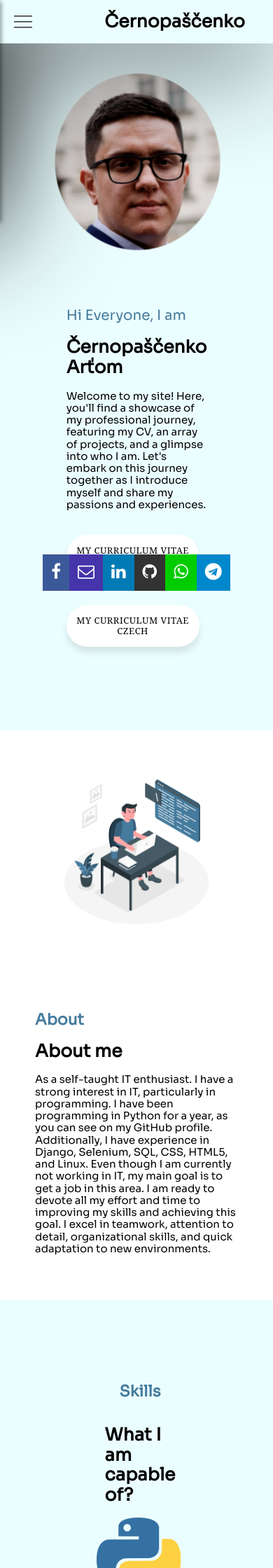
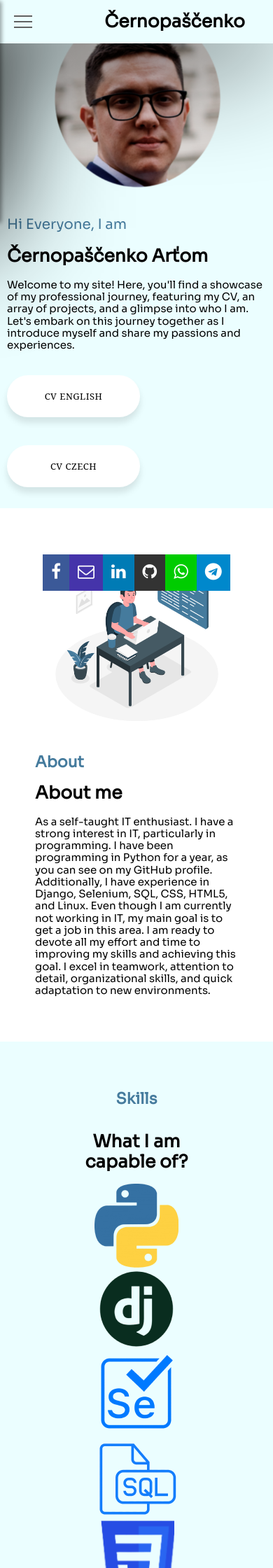
Before and after one commit to uzuran/my_django_project, a Django app: page / in a window 390 px wide. Shown: the top 2240 px of the page at 70% size. Run offline with Django 5.2, Linux system fonts and the light colour scheme.

Commit message:
- Change main.css for adaptive response.

```diff
--- a/my_portfolio_web_app/templates/index.html
+++ b/my_portfolio_web_app/templates/index.html
@@ -53,8 +53,8 @@
             Let's embark on this journey together as I introduce myself and share my passions and
             experiences.
             </p>
-          <a href="{% static 'cv_en.pdf' %}"><button class="button-for-download">My curriculum vitae english</button></a>
-            <a href="{% static 'cv_cz.pdf' %}"><button class="button-for-download">My curriculum vitae czech</button></a>
+          <a href="{% static 'cv_en.pdf' %}"><button class="button-for-download"> CV english</button></a>
+            <a href="{% static 'cv_cz.pdf' %}"><button class="button-for-download">CV czech</button></a>
           </div>
           <div class="foto">
             <img class="ft" src="{% static 'img/face.png' %}" alt="face" />
--- a/static/css/main.css
+++ b/static/css/main.css
@@ -64,7 +64,10 @@ body {
   align-items: center;
   flex-direction: column;
   margin: 0 100px;
-  padding: 100px;
+  padding: 50px 0px;
+}
+.skills h1{
+  text-align: center;
 }
 h1 {
   font-family: "Sora";
@@ -99,18 +102,18 @@ footer {
   font-size: 15px;
   font-style: regular;
 }
-/*Adaptive settings.*/
+/* For tablets and smaller screens (up to 900px wide) */
 @media only screen and (max-width: 900px) {
   .header {
     flex-direction: column-reverse;
-    padding: 100px;
-    gap: 50px;
+    padding: 50px;
+    gap: 30px;
   }
   .about {
     flex-direction: column;
-    gap: 100px;
+    gap: 50px;
   }
-  .skills-icons .text{
+  .skills-icons .text {
     display: flex;
     flex-wrap: wrap;
     flex-direction: row;
@@ -118,7 +121,44 @@ footer {
   }
 }
 
-/*For code image*/
+/* For mobile phones (up to 600px wide) */
+@media only screen and (max-width: 600px) {
+  .header {
+    padding: 20px;
+    gap: 20px;
+  }
+  .about {
+    gap: 30px;
+  }
+  .skills-icons .text {
+    flex-direction: column;
+    align-items: center;
+    gap: 10px;
+  }
+}
+
+/* For very small screens (up to 400px wide) */
+@media only screen and (max-width: 400px) {
+  .header {
+    padding: 10px;
+    gap: 10px;
+  }
+  .about {
+    gap: 20px;
+  }
+  .skills-icons .text {
+    flex-direction: column;
+    align-items: center;
+    gap: 5px;
+  }
+  .skills-icons{
+    display: flex;
+    flex-direction: column;
+    align-items: center;
+  }
+}
+
+
 .ft2 {
   height: auto; /* Maintain the aspect ratio of the image */
   display: block; /* Remove any default inline spacing/margins */
@@ -135,6 +175,6 @@ footer {
 /* For very small screens */
 @media only screen and (max-width: 400px) {
   .ft2 {
-      max-width: 80%; /* Further reduce width for very small screens */
+      max-width: 90%; /* Further reduce width for very small screens */
   }
 }
```
